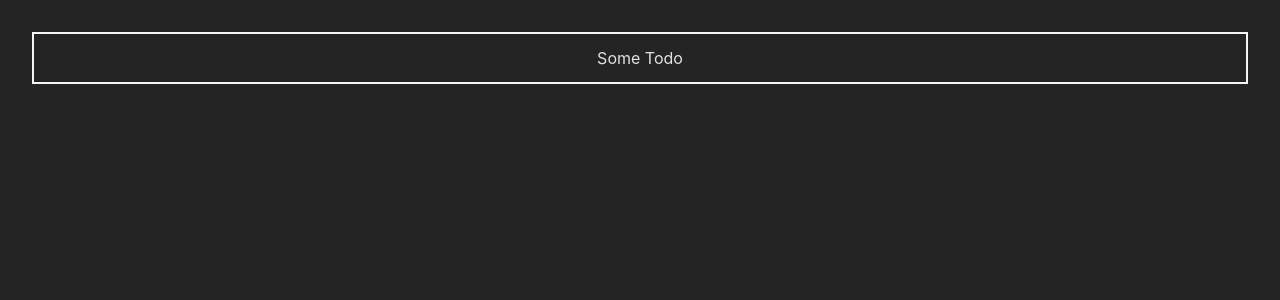
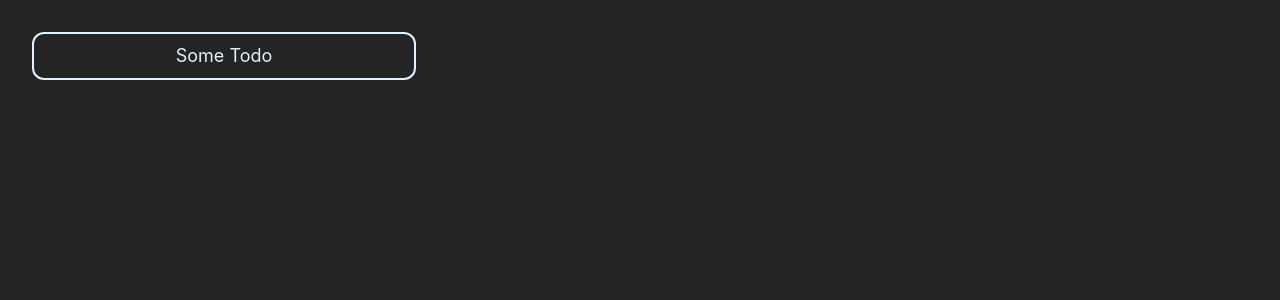
Before and after one commit to AManOfHonestFate/Task-manager, a React (Vite) app: page / in a window 1280 px wide. Shown: the top 300 px of the page. Built offline with nearby package versions, Linux system fonts and the light colour scheme.

Commit message:
created TodoItem

```diff
--- a/src/components/TodoItem.tsx
+++ b/src/components/TodoItem.tsx
@@ -1,12 +1,26 @@
+import {useState} from "react";
+
 interface TodoItemProps {
     children: JSX.Element | string
 }
 
 export default function TodoItem({ children } : TodoItemProps) {
+    const [isDone, setIsDone] = useState(false);
+
+    function setDone() {
+        setIsDone(!isDone);
+    }
 
     return (
-        <div className="block py-3 px-5 border-2 border-neutral-100">
-            { children }
+        <div className={
+            `max-w-sm py-2 px-3 border-2 rounded-xl cursor-pointer text-lg
+            ${isDone ? "text-tertiary border-tertiary line-through" : "text-primary border-primary hover:text-secondary hover:border-secondary"}`
+        }
+             onClick={setDone}
+        >
+            <span className="text-primary">
+                { children }
+            </span>
         </div>
     )
 }
--- a/tailwind.config.cjs
+++ b/tailwind.config.cjs
@@ -5,7 +5,13 @@ module.exports = {
     "./src/**/*.{js,ts,jsx,tsx}",
   ],
   theme: {
-    extend: {},
+    extend: {
+      colors: {
+        'primary': '#e0f2fe',
+        'secondary': '#7dd3fc',
+        'tertiary': '#4ade80'
+      }
+    },
   },
   plugins: [],
 }
```
